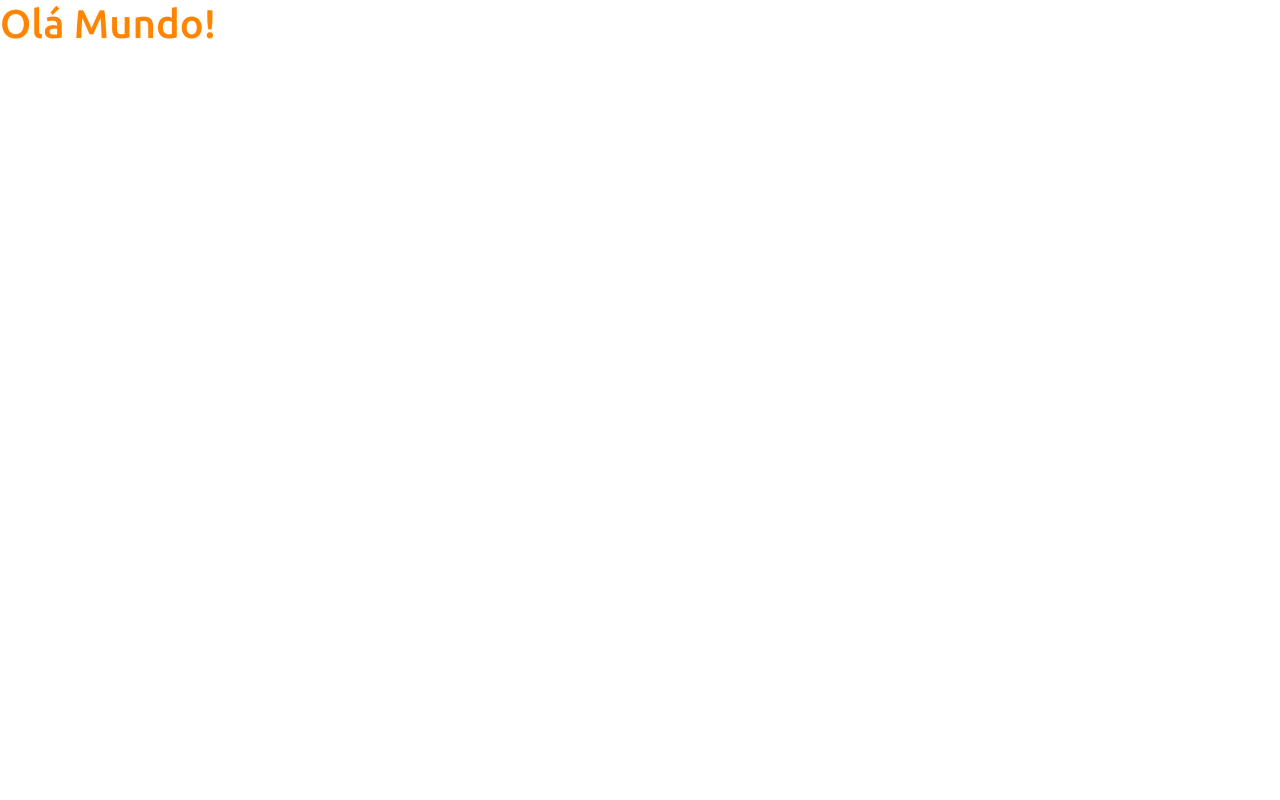
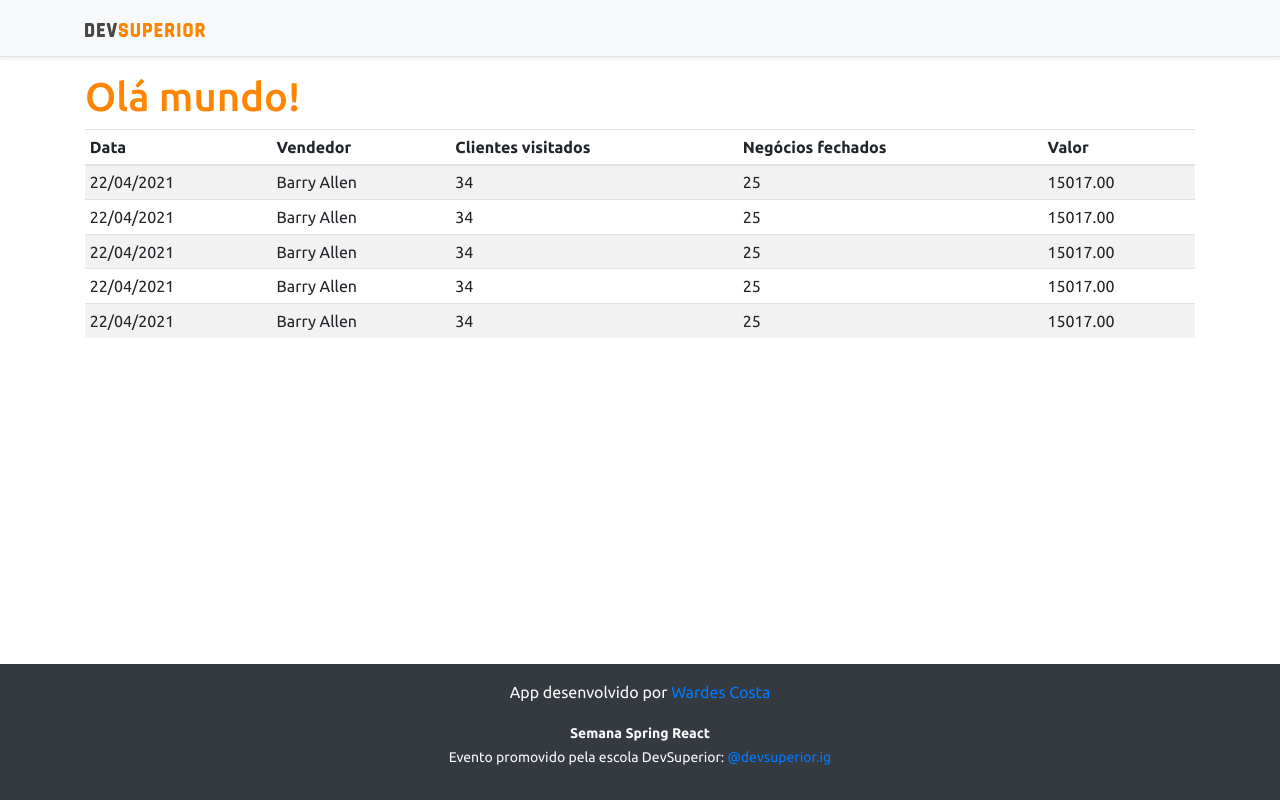
Before and after one commit to wtccosta/projeto-sds3, a React (Create React App) app in the folder frontend/: page / in a window 1280 px wide. Built offline with nearby package versions, Linux system fonts and the light colour scheme.

Commit message:
Basic static components

```diff
--- a/frontend/public/index.html
+++ b/frontend/public/index.html
@@ -9,7 +9,7 @@
       name="description"
       content="Este App foi desenvolvido na Semana Spring React"
     />
-    <title>DSVENDAS</title>
+    <title>DSVendas</title>
   </head>
   <body>
     <noscript>Você percisa habilitar o Javascript para utilizar este app.</noscript>
--- a/frontend/src/App.tsx
+++ b/frontend/src/App.tsx
@@ -1,8 +1,18 @@
+import DataTable from "components/DataTable";
+import Footer from "components/Footer";
+import NavBar from "components/Navbar";
+
 function App() {
   return (
-    <div>
-      <h1 className="text-primary">Olá Mundo!</h1>
-    </div>
+    <>
+      <NavBar />
+      <div className="container">
+        <h1 className="text-primary">Olá mundo!</h1>
+        <DataTable />
+      </div>
+      <Footer/>
+
+    </>
   );
 }
 
--- /dev/null
+++ b/frontend/src/components/DataTable/index.tsx
@@ -0,0 +1,59 @@
+const DataTable = () => {
+    return (
+        <div className="table-responsive">
+            <table className="table table-striped table-sm">
+                <thead>
+                    <tr>
+                        <th>Data</th>
+                        <th>Vendedor</th>
+                        <th>Clientes visitados</th>
+                        <th>Negócios fechados</th>
+                        <th>Valor</th>
+                    </tr>
+                </thead>
+                <tbody>
+                    <tr>
+                        <td>22/04/2021</td>
+                        <td>Barry Allen</td>
+                        <td>34</td>
+                        <td>25</td>
+                        <td>15017.00</td>
+                    </tr>
+
+                    <tr>
+                        <td>22/04/2021</td>
+                        <td>Barry Allen</td>
+                        <td>34</td>
+                        <td>25</td>
+                        <td>15017.00</td>
+                    </tr>
+                    <tr>
+                        <td>22/04/2021</td>
+                        <td>Barry Allen</td>
+                        <td>34</td>
+                        <td>25</td>
+                        <td>15017.00</td>
+                    </tr>
+                    <tr>
+                        <td>22/04/2021</td>
+                        <td>Barry Allen</td>
+                        <td>34</td>
+                        <td>25</td>
+                        <td>15017.00</td>
+                    </tr>
+                    <tr>
+                        <td>22/04/2021</td>
+                        <td>Barry Allen</td>
+                        <td>34</td>
+                        <td>25</td>
+                        <td>15017.00</td>
+                    </tr>
+
+
+                </tbody>
+            </table>
+        </div>
+    );
+}
+
+export default DataTable;
--- /dev/null
+++ b/frontend/src/components/Footer/index.tsx
@@ -0,0 +1,13 @@
+const Footer = () => {
+    return (
+        <footer className="footer mt-auto py-3 bg-dark">
+            <div className="container">
+                <p className="text-light">App desenvolvido por <a href="https://github.com/wtccosta" target="_blank" rel="noreferrer">Wardes Costa</a></p>
+                <p className="text-light"><small><strong>Semana Spring React</strong><br />
+            Evento promovido pela escola DevSuperior: <a href="https://instagram.com/devsuperior.ig" target="_blank" rel="noreferrer">@devsuperior.ig</a></small></p>
+            </div>
+        </footer>
+    );
+}
+
+export default Footer;
--- /dev/null
+++ b/frontend/src/components/Navbar/index.tsx
@@ -0,0 +1,15 @@
+import ImgDsDark from 'assets/img/ds_dark.svg';
+
+const Navbar = () => {
+    return (
+        <div className="d-flex flex-column flex-md-row align-items-center p-3 px-md-4 mb-3 bg-light border-bottom shadow-sm">
+        <div className="container">
+          <nav className="my-2 my-md-0 mr-md-3">
+            <img src={ImgDsDark} alt="DevSuperior" width="120" />
+          </nav>
+        </div>
+      </div>
+    );
+}
+
+export default Navbar;
```
Also changed, not shown: frontend/src/assets/img/ds_dark.svg (added).
